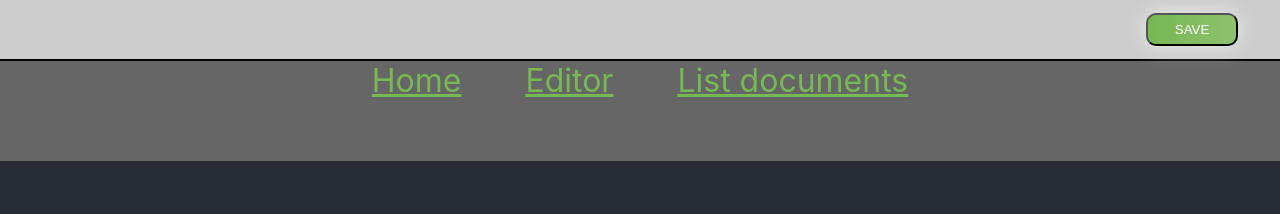
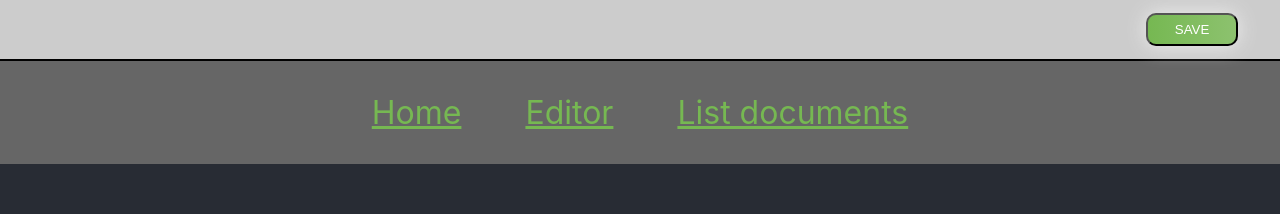
Before and after one commit to emeu17/jsramverk_frontend, a React (Create React App) app in the folder my-editor/: page / in a window 1280 px wide. Shown: the top 214 px of the page. Built offline with nearby package versions, Linux system fonts and the light colour scheme; no server answers.

Commit message:
Updated navbar and if empty doc logic

```diff
--- a/my-editor/package.json
+++ b/my-editor/package.json
@@ -20,7 +20,8 @@
     "build": "react-scripts build",
     "test": "react-scripts test",
     "eject": "react-scripts eject",
-    "deploy": "npm run build && rsync -av --delete build/ emeu17@ssh.student.bth.se:www/editor"
+    "deploy": "npm run build && rsync -av --delete build/ emeu17@ssh.student.bth.se:www/editor",
+    "deploy-build": "npm run build && rsync --chmod=a+rwx -av --delete build/ emeu17@ssh.student.bth.se:www/editor"
   },
   "eslintConfig": {
     "extends": [
--- a/my-editor/src/App.css
+++ b/my-editor/src/App.css
@@ -51,8 +51,7 @@
 }
 
 .Doc-container {
-    min-width: 100px;
-    min-height: 100px;
+    padding: 2em;
     background-color: #666;
 }
 
```
Also changed, not shown: 1 other file (tests, documents, lock files or other folders).
